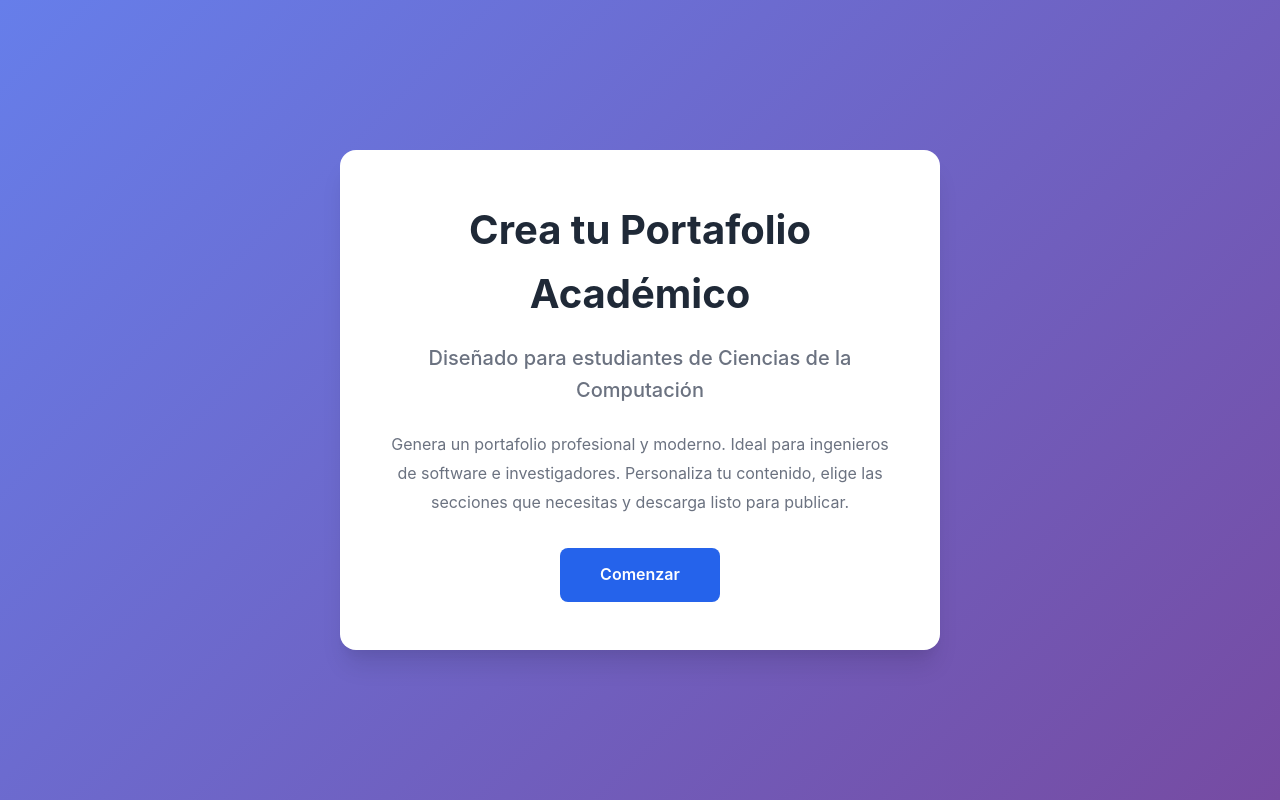
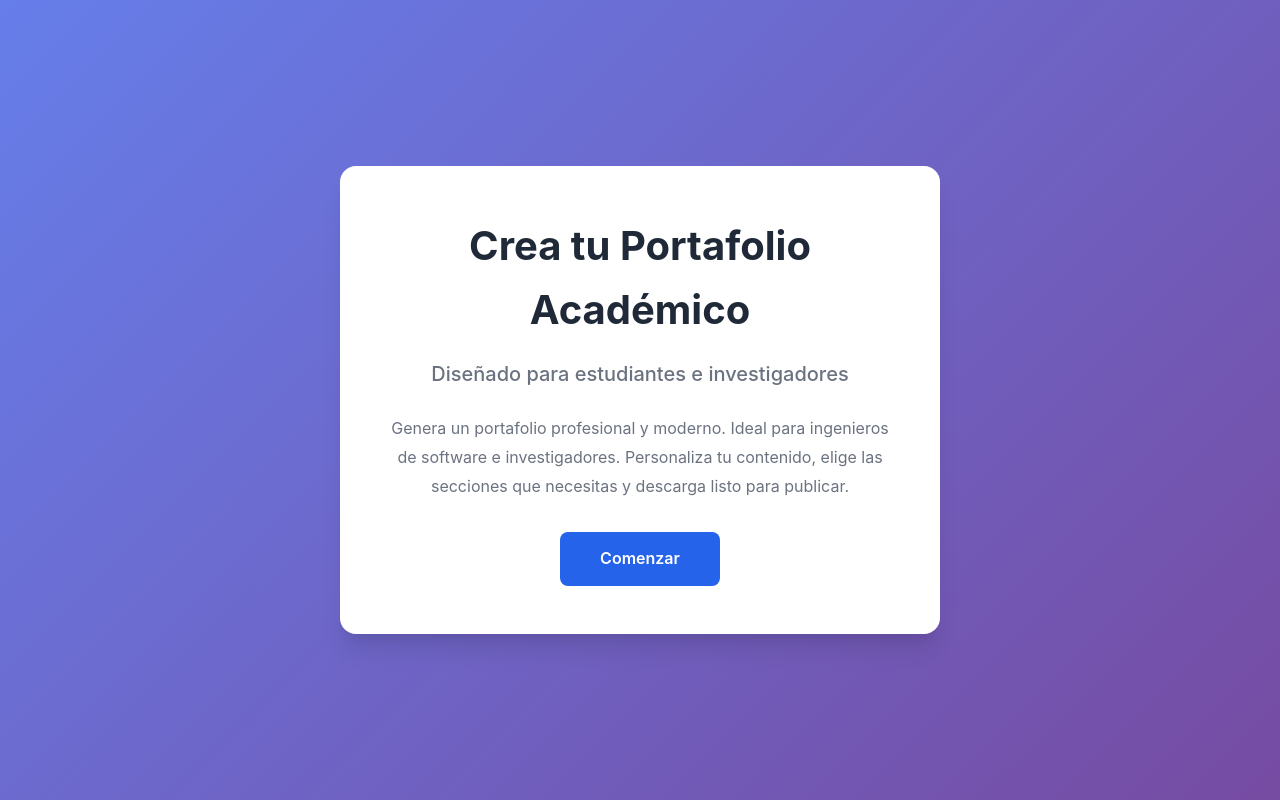
Before and after one commit to Natzgun/Portfolio-Generator, a Flask app: page / in a window 1280 px wide. Run offline with Flask 3, Linux system fonts and the light colour scheme.

Commit message:
Update landing?

```diff
--- a/templates/index.html
+++ b/templates/index.html
@@ -1,16 +1,18 @@
 <!DOCTYPE html>
 <html lang="es">
+
 <head>
     <meta charset="UTF-8">
     <meta name="viewport" content="width=device-width, initial-scale=1.0">
     <title>Generador de Portafolio Académico</title>
     <link rel="stylesheet" href="{{ url_for('static', filename='css/style.css') }}">
 </head>
+
 <body>
     <div class="landing-page">
         <div class="landing-content">
             <h1 class="landing-title">Crea tu Portafolio Académico</h1>
-            <p class="landing-subtitle">Diseñado para estudiantes de Ciencias de la Computación</p>
+            <p class="landing-subtitle">Diseñado para estudiantes e investigadores</p>
             <p class="landing-description">
                 Genera un portafolio profesional y moderno. Ideal para ingenieros de software e investigadores.
                 Personaliza tu contenido, elige las secciones que necesitas y descarga listo para publicar.
@@ -19,4 +21,5 @@
         </div>
     </div>
 </body>
+
 </html>
```
